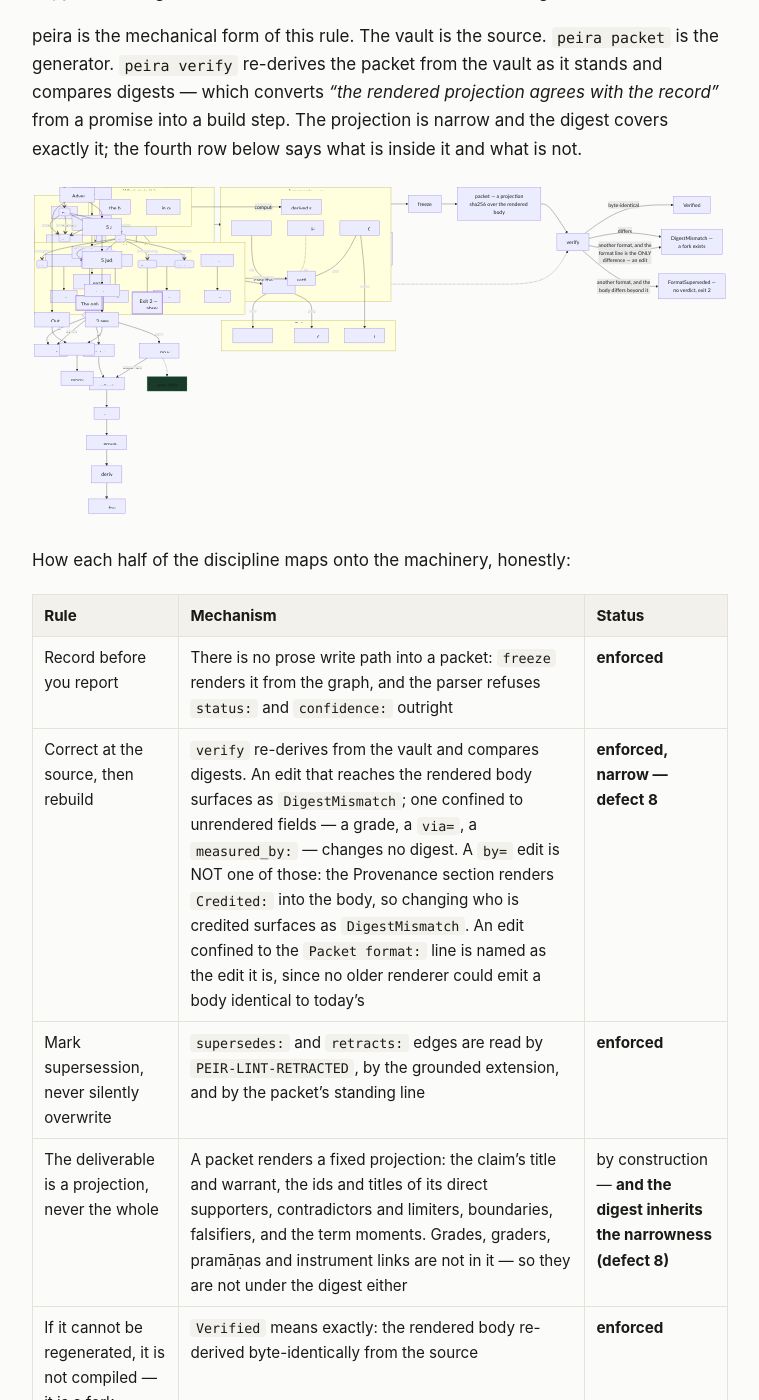
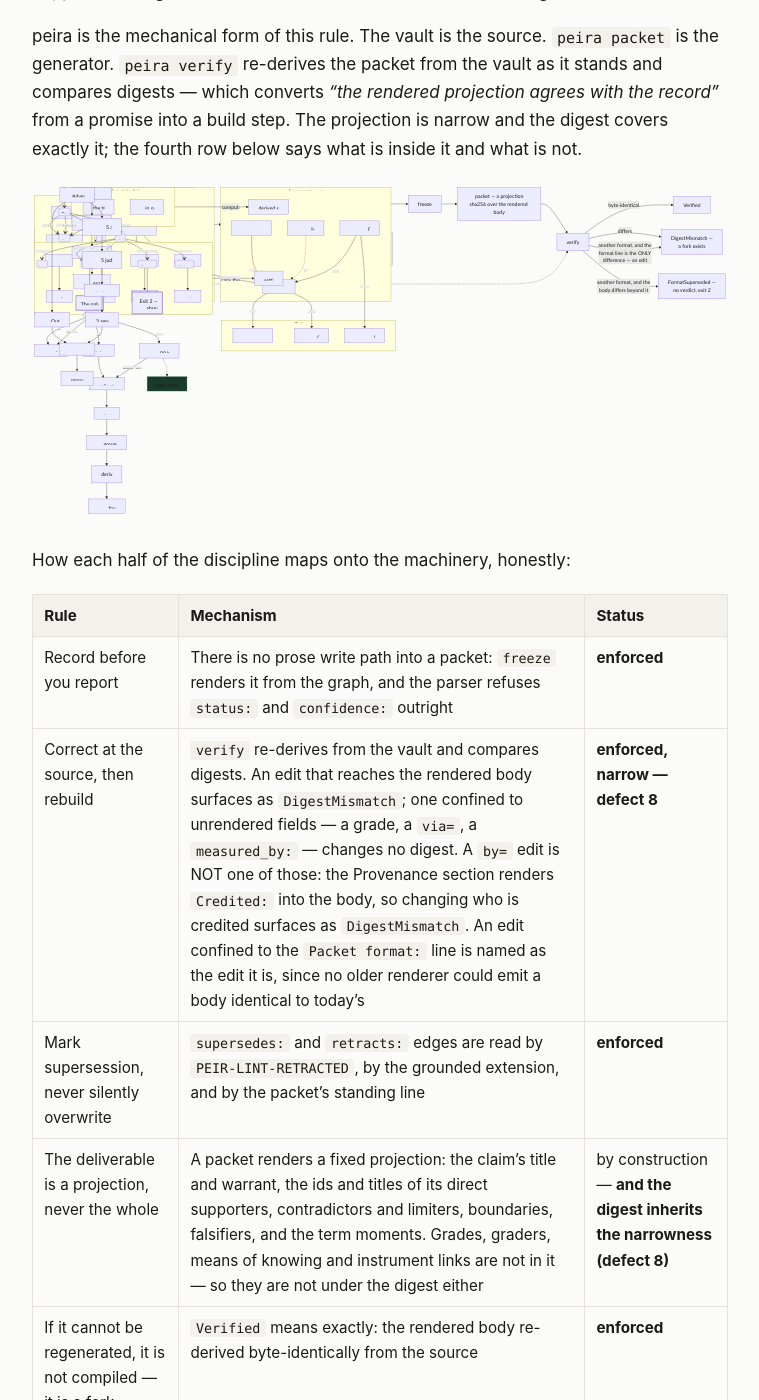
Before and after one commit to SecurityRonin/peira, a Jekyll site: the page built from docs/architecture.md, in a window 1280 px wide and 1400 px high, scrolled down 3178 px. Shown: the whole window, without its empty margins (260-1019 px from the left). Built offline with Jekyll 4.4.1, drawn with Linux system fonts in a browser that asks for light colours; our own code applies the rules of GitHub Pages for plain Markdown files; some of the changed text lies outside the part shown.

Commit message:
De-romanize the rest: hand-maintained pages, core Pramana→Means, design docs (#51)
* docs(site): de-romanize the hand-maintained reader-facing pages

The generated lens/doors pages were cleaned in #50, but three
hand-maintained pages the generator does not touch still carried
romanization visible on every page:

- the site tagline (_config.yml + index.md): "Socratic elenchus, the
  Diamond Sutra, Nyāya, Madhyamaka" → "Socratic ἔλεγχος, the 金剛經,
  classical Indian logic, 中觀".
- six-structures.md: the catalogued-lens table names (ἔλεγχος,
  पञ्चावयव, מחלוקת — romanization dropped), the (pramāṇa) gate gloss
  → (प्रमाण), and prose "trairūpya/anumāna/pramāṇa" → English.

strategy/ and background/ are already excluded from the build, so their
romanization does not publish.

Co-Authored-By: Claude Opus 4.8 <noreply@anthropic.com>

* refactor(core)!: rename Pramana → Means; de-romanize remaining docs

The core evidence-typing enum was still `Pramana` — a romanized code
identifier that escaped the earlier English-codes rename. Renamed the
public API to English (pre-1.0, so the break is free):

- `Pramana` → `Means`, field `pramana` → `means`,
  `exceeds_pramana_ceiling` → `exceeds_means_ceiling`, index column
  `pramana` → `means`. The enum's values were already English
  (Perception/Inference/Comparison/Testimony), and the wire format is
  unchanged: the frontmatter key stays `via=` with English values, and
  `from_str_opt` still accepts the romanized Sanskrit input aliases.
- The enum's own doc comments de-romanized to match.

Design/reference docs de-romanized (kept public per request; ADR
filename/slug unchanged):
- decisions/0003: the ceiling table and prose (pramāṇa/pratyakṣa/… →
  means of knowing / English).
- architecture.md: the mermaid means-of-knowing nodes, prose, defect
  register, and `Pramana::grade_ceiling` → `Means::grade_ceiling`.
- claim-grading.md: `Pramana`/`pramāṇa` → `Means`/`means`.

Swept every published doc with a working-instrument control: no visible
romanization remains (only the SEP URL addresses and the code's
romanized input aliases). fmt, clippy, drift check and the full test
suite pass.

Co-Authored-By: Claude Opus 4.8 <noreply@anthropic.com>

---------

Co-authored-by: Claude Opus 4.8 <noreply@anthropic.com>

```diff
--- a/docs/_config.yml
+++ b/docs/_config.yml
@@ -1,7 +1,7 @@
 title: peira
 description: >-
   A knowledge system that refuses to promote a claim you have not examined — with gates
-  drawn from Socratic elenchus, the Diamond Sutra, Nyāya, Madhyamaka and the causal ladder.
+  drawn from Socratic ἔλεγχος, the 金剛經, classical Indian logic, 中觀 and the causal ladder.
 url: https://securityronin.github.io
 baseurl: /peira
 
--- a/docs/architecture.md
+++ b/docs/architecture.md
@@ -106,7 +106,7 @@ How each half of the discipline maps onto the machinery, honestly:
 | Record before you report | There is no prose write path into a packet: `freeze` renders it from the graph, and the parser refuses `status:` and `confidence:` outright | **enforced** |
 | Correct at the source, then rebuild | `verify` re-derives from the vault and compares digests. An edit that reaches the rendered body surfaces as `DigestMismatch`; one confined to unrendered fields — a grade, a `via=`, a `measured_by:` — changes no digest. A `by=` edit is NOT one of those: the Provenance section renders `Credited:` into the body, so changing who is credited surfaces as `DigestMismatch`. An edit confined to the `Packet format:` line is named as the edit it is, since no older renderer could emit a body identical to today's | **enforced, narrow — defect 8** |
 | Mark supersession, never silently overwrite | `supersedes:` and `retracts:` edges are read by `PEIR-LINT-RETRACTED`, by the grounded extension, and by the packet's standing line | **enforced** |
-| The deliverable is a projection, never the whole | A packet renders a fixed projection: the claim's title and warrant, the ids and titles of its direct supporters, contradictors and limiters, boundaries, falsifiers, and the term moments. Grades, graders, pramāṇas and instrument links are not in it — so they are not under the digest either | by construction — **and the digest inherits the narrowness (defect 8)** |
+| The deliverable is a projection, never the whole | A packet renders a fixed projection: the claim's title and warrant, the ids and titles of its direct supporters, contradictors and limiters, boundaries, falsifiers, and the term moments. Grades, graders, means of knowing and instrument links are not in it — so they are not under the digest either | by construction — **and the digest inherits the narrowness (defect 8)** |
 | If it cannot be regenerated, it is not compiled — it is a fork | `Verified` means exactly: the rendered body re-derived byte-identically from the source | **enforced** |
 
 The derived index is the same discipline in miniature: `peira index` drops and rebuilds the
@@ -213,10 +213,10 @@ peira keeps them apart, because a claim can be quoted **and** unverified at once
 flowchart LR
     subgraph MOK["How you know — rides on the EDGE, authored"]
         direction TB
-        P1["perception — pratyakṣa"] --> C1["ceiling G3"]
-        P2["inference — anumāna"] --> C2["ceiling G2"]
-        P3["comparison — upamāna"] --> C3["ceiling G1"]
-        P4["testimony — śabda"] --> C4["ceiling G1"]
+        P1["perception"] --> C1["ceiling G3"]
+        P2["inference"] --> C2["ceiling G2"]
+        P3["comparison"] --> C3["ceiling G1"]
+        P4["testimony"] --> C4["ceiling G1"]
     end
 
     subgraph ST["What state it is in — DERIVED, never authored"]
@@ -234,13 +234,13 @@ status` never reads whether anyone signed; `review_ready` asserts readiness for
 review happened. An empty blocking list no longer hides gates that reached no verdict:
 `Unassessed` reaches the aggregation and blocks as `PEIR-GATE-UNASSESSED`.
 
-**The ceiling refuses G4 to any single edge that declares a pramāṇa** — multiple materially
+**The ceiling refuses G4 to any single edge that declares a means of knowing** — multiple materially
 independent convergent lines are a property of the graph, not of one piece of evidence, and no
-pramāṇa's ceiling reaches G4. That refusal is the entire mechanism. **Retraction:** this document
+means-of-knowing ceiling reaches G4. That refusal is the entire mechanism. **Retraction:** this document
 previously said a G4 "can never be asserted — only earned". Both halves were false. No graph
 operation computes convergence or derives a grade from it — nothing earns G4 — and the loader
 constructs a settled G4 edge directly from `grade=G4 by=…`, so the only G4 the system can hold is
-an asserted one. The same false sentence stands in the doc comment on `Pramana::grade_ceiling`
+an asserted one. The same false sentence stands in the doc comment on `Means::grade_ceiling`
 (defect register).
 
 **Omitting the declaration no longer evades it.** An edge that declares a grade and no `via=`
@@ -415,7 +415,7 @@ finders**, then direct reproduction:
 | Defect | Lenses finding it independently | Outside critic | Reproduced |
 |---|---|---|---|
 | `Unassessed` dropped | 4 of 5 | yes | yes |
-| pramāṇa ceiling opt-in | 5 of 5 | yes | yes |
+| means-of-knowing ceiling opt-in | 5 of 5 | yes | yes |
 | safe statement quotes authored prose | 3 of 5 | yes | reproduced, and FIXED — see defect 5 |
 
 ---
@@ -432,7 +432,7 @@ A sixth audit round (2026-08-19) is recorded after them.
 | # | Defect | Status |
 |---|---|---|
 | 1 | `Unassessed` is discarded at aggregation; a packet freezes over gates that reached no verdict, asserting "All enforced gates pass" — and `peira status` prints the same sentence over an empty blocking list. `permits_promotion()` has no production caller | **reproduced, FIXED** |
-| 2 | The pramāṇa ceiling binds only edges that declare `via=`; omit it and one settled edge sits at G4 | **reproduced, FIXED** |
+| 2 | The means-of-knowing ceiling binds only edges that declare `via=`; omit it and one settled edge sits at G4 | **reproduced, FIXED** |
 | 3 | `supersedes:` and `retracts:` edges are accepted, recorded and read by nothing — the structural synonym for the refused `status: withdrawn`. A withdrawn claim still freezes | **reproduced, FIXED** |
 | 4 | Settled grades are operationally vacuous: an ungraded, unattributed edge supports promotion as well as reviewed perception. The `UNREVIEWED-GRADE` lint fires only on a *proposed* grade; a wholly ungraded edge trips nothing | **reproduced, FIXED** |
 | 5 | The generated safe statement renders author-written `as_used`/`not_essence`/`stipulated` prose verbatim, and the forbidden-verb lint scans only a node's title and body — never those fields | **reproduced, FIXED** — the scan now reads the rendered body before sealing, so "rendered but unscanned" is impossible rather than enumerable |
@@ -442,13 +442,13 @@ Four smaller findings worth naming because of their shape:
 - **`quantifier: all`** — an unrecognised spelling — made the 白馬非馬 gate return
   `NotApplicable`, silently disabling a check instead of showing the value verbatim. **FIXED:** an
   unrecognised quantifier now reaches no verdict and blocks, naming the offending value.
-- A test comment in `core/src/edge.rs` stated that the gates report an undeclared pramāṇa
+- A test comment in `core/src/edge.rs` stated that the gates report an undeclared means of knowing
   "separately as unassessed" when they did not. **FIXED in the code rather than the comment:**
   `grades_within_means_ceiling` now returns `Unassessed` for an undeclared means of knowing, so
   the sentence that was false has become true.
 - The crate doc comment in `lens/src/lib.rs` states that domain packs "depend down onto this
   crate". **No domain pack exists.** Unbuilt architecture stated in the present tense.
-- The doc comment on `Pramana::grade_ceiling` in `core/src/edge.rs` states that encoding the
+- The doc comment on `Means::grade_ceiling` in `core/src/edge.rs` states that encoding the
   ceiling "means a G4 can never be asserted, only earned". **It can be asserted, and nothing earns
   it** — the loader constructs a settled G4 edge directly, and no graph operation computes
   convergence. A comment describing behaviour the code does not have, in the same file as the one
@@ -463,7 +463,7 @@ panel, established four more — each checked against the code it cites before b
 |---|---|---|
 | 6 | `verify` read `Packet format:` from the stored body — untrusted input — and returned `FormatSuperseded`, exit 2, before any comparison. A hand edit to that one line converted *"this artifact no longer matches the record"* into *"this build cannot check it"*, so the single accusatory verdict was the one an adversary could opt out of | **CLOSED.** `verify` now normalises the format line and re-compares: if correcting the number alone makes the body byte-identical to the current rendering, the format line is the sole difference and that is an edit, reported as `DigestMismatch`. Where the body differs beyond it, staleness and alteration are genuinely indistinguishable from the artifact and it says so. The fixture asserting the old behaviour was itself wrong and was corrected |
 | 7 | `freeze` blocks only on violations whose subject is the claim being frozen. A defect on a supporting node — a privilege leak, forbidden prose, a dangling edge — stops nothing unless a claim-scoped gate re-attributes it to the claim | **CLOSED.** `violations_for` walks the evidential closure, and `evidential_closure` is now the single public definition all three commands scope by |
-| 8 | The digest covers only the rendered projection. Grades, graders, pramāṇas and `measured_by:` links are not rendered, so they change in the vault without disturbing a frozen packet; the change surfaces only if it now trips a gate, as `NoLongerFreezable` — otherwise `Verified` | **confirmed in source** |
+| 8 | The digest covers only the rendered projection. Grades, graders, means of knowing and `measured_by:` links are not rendered, so they change in the vault without disturbing a frozen packet; the change surfaces only if it now trips a gate, as `NoLongerFreezable` — otherwise `Verified` | **confirmed in source** |
 | 9 | The loader silently degrades malformed edge metadata: an unknown attribute key, an invalid `grade=` and a misspelt `via=` are dropped without a diagnostic | **PARTLY CLOSED, and the consequences named here no longer follow.** A misspelt `via=` leaves the edge with no declared means of knowing, which now reaches no verdict and blocks as `PEIR-GATE-UNASSESSED [MEANS-OF-KNOWING]`; a mangled `grade=` leaves the edge ungraded, which `PEIR-LINT-UNGRADED-SUPPORT` reports. The loader is still silent about the typo itself — it says the edge is unexamined, not that a word was misspelt |
 
 ### The sixth audit (2026-08-19)
```
Also changed, not shown: docs/decisions/0003-pramana-grade-ceilings.md (+9 -9 lines), docs/index.md (+1 -1 lines), docs/method/claim-grading.md (+2 -2 lines), docs/method/six-structures.md (+8 -8 lines), 8 other files.
